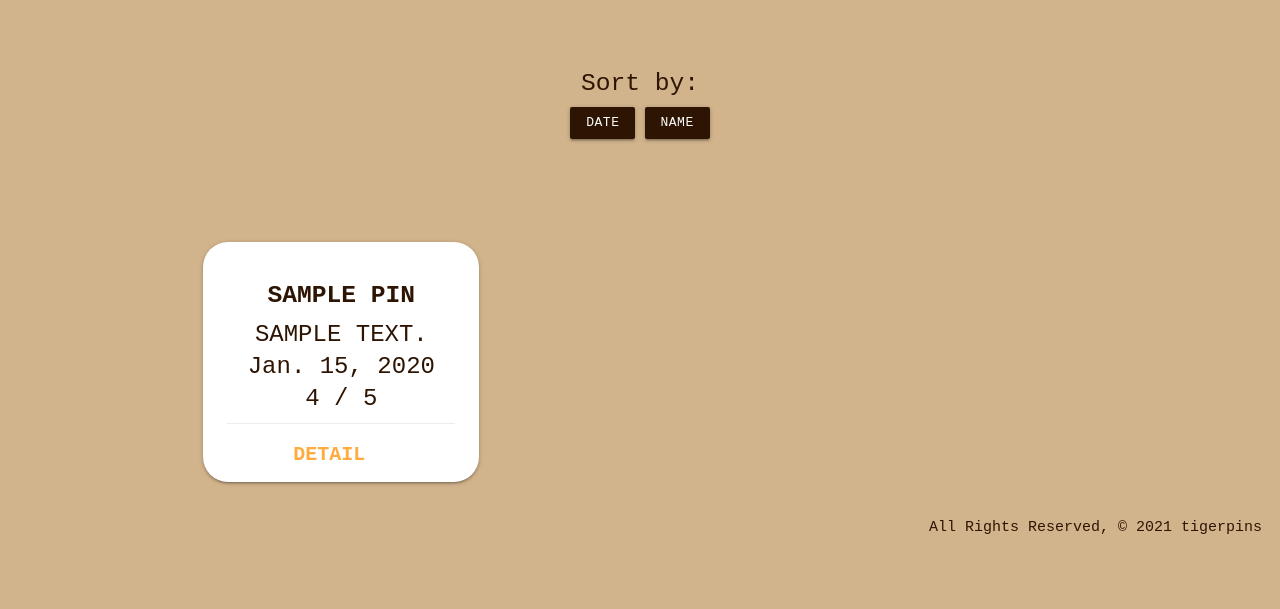
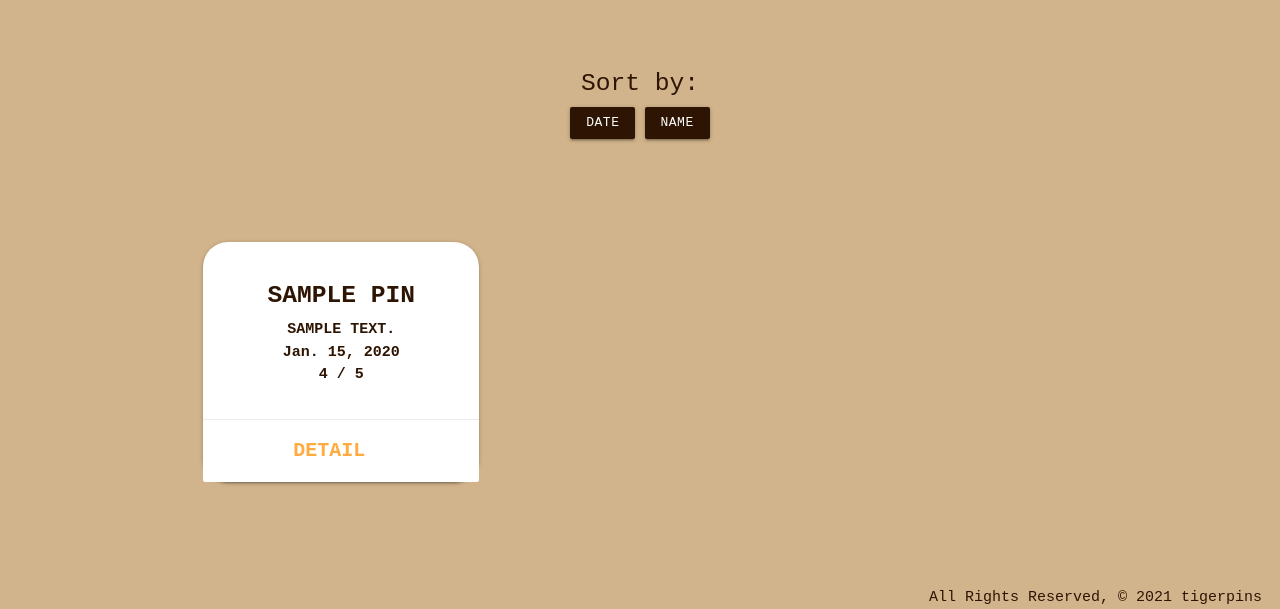
Before and after one commit to alexmcdermid/tigerpins, a Django app: page /pins/ in a window 1280 px wide. Shown: the part 652-1261 px from the top of the page. Before the commit the page ends 1186 px from the top, so only its background shows below. Run offline with Django 3.2, Linux system fonts and the light colour scheme; a user stored in the database is signed in; tables that the repository leaves empty hold one stand-in row (values such as "Sample post"); some libraries are stand-ins or nearby versions.

Commit message:
affix call to action on card to bottom

```diff
--- a/mainapp/static/css/style.css
+++ b/mainapp/static/css/style.css
@@ -58,6 +58,7 @@ input:focus {
   margin-bottom: 10px;
 }
 .page-footer {
+  margin-top: 70px;
   padding-top: 0;
   text-align: right;
   font-size: 15px;
@@ -105,6 +106,11 @@ margin-bottom: 25px;
   height: 16em;
   /* overflow: hidden; */
   word-wrap: break-word;
+  border-radius: 25px;
+  display: flex;
+  flex-direction: column;
+  justify-content: space-between;
+
 }
 .pin-container {
   display: flex;
@@ -112,13 +118,19 @@ margin-bottom: 25px;
   align-items: center;
 }
 
-.card {
+.card-action {
   border-radius: 25px;
 }
 
 .card-action a{
   font-size: 20px;
   margin-right: 0px;
+}
+
+.card-content {
+  font: 12px;
+  overflow: hidden;
+
 }
 
 
--- a/mainapp/templates/home.html
+++ b/mainapp/templates/home.html
@@ -9,8 +9,9 @@
 <script src="static/javascript/map_style_world.js"></script>
 
 
+<h3 class="main_slogan">Pin Your World With Us! </h3>
 <div id="map"></div>
-<h3 class="main_slogan">Pin Your World With Us! </h3>
+
 
 <script
   src="https://maps.googleapis.com/maps/api/js?key={{key}}&callback=initMap&libraries=&v=weekly"
--- a/mainapp/templates/pins/index.html
+++ b/mainapp/templates/pins/index.html
@@ -23,27 +23,28 @@
 
 
 
-<div class="card_container">
   <div class="row">
     {% for pin in pins %}
     <div class="col s12 m6 l4">
       <div class="card">
         <div class="card-content">
-          <span class="card-title">
-            <h5><b>{{ pin.name.upper }}</b></h5>
+          <div>
+            <span class="card-title">
+              <h5><b>{{ pin.name.upper }}</b></h5>
+            </span>
             <p>{{ pin.address.upper }}</p>
             <p>{{ pin.date }}</p>
             <p>{{ pin.rating }} / 5</p>
-          </span>
-          <div class="card-action">
-            <a href="{% url 'show' pin.id %}"> detail </a>
           </div>
+
+        </div>
+        <div class="card-action">
+          <a href="{% url 'show' pin.id %}"> detail </a>
         </div>
       </div>
     </div>
     {% endfor %}
   </div>
-</div>
 
 <!-- Previous card withtout detail link
 <div class="card_container">
```
